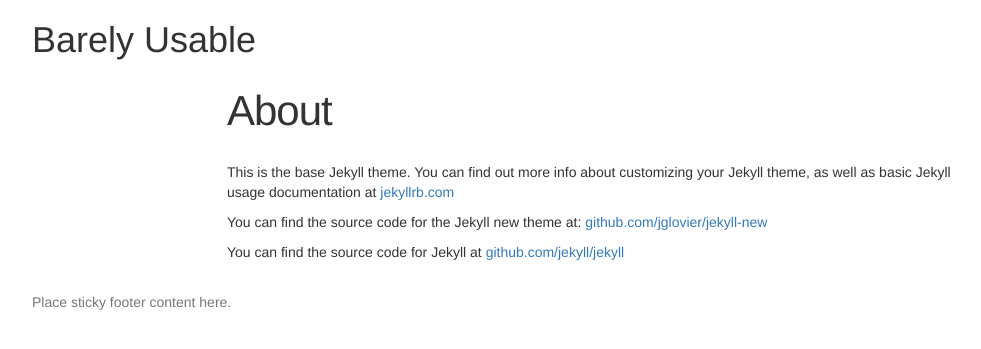
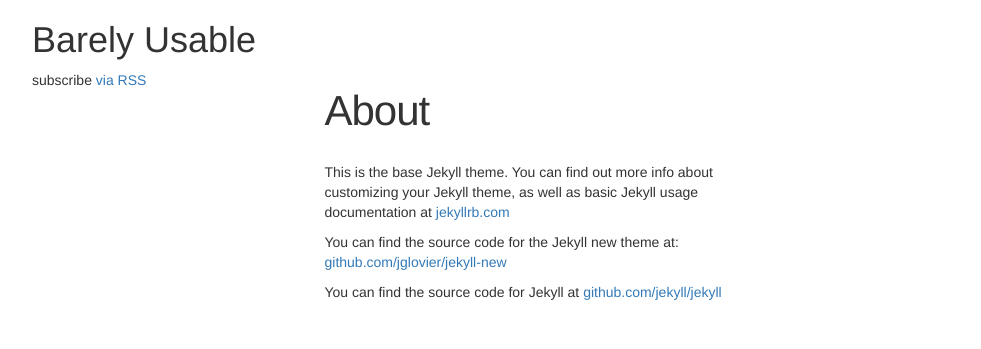
Before and after one commit to wkoszek/barelyusable, a Jekyll site: the page built from about.md, in a window 1280 px wide. Shown: the top 349 px of the page, without its empty margins (38-1019 px from the left). Built offline with Jekyll 4.4.1, drawn with Linux system fonts in a browser that asks for light colours; comment, search, counter and statistics services are not loaded.

Commit message:
Bring basic formatting with the Google Search box.

```diff
--- a/_layouts/default.html
+++ b/_layouts/default.html
@@ -3,16 +3,48 @@
 	{% include head.html %}
 	<body>
 		<div class="container">
-			{% include header.html %}
 			<div class="row">
-				<div class="col-sm-2">
-
+				<div class="col-md-3">
+					{% include header.html %}
 				</div>
-				<div class="col-sm-8">
+				<div class="col-md-5">
+					&nbsp;
+				</div>
+				<div class="col-md-4">
+					<!--
+						<form class="form-inline">
+							<div class="form-group">
+								<label class="sr-only" for="query">Email address</label>
+								<input type="search" class="form-control" id="query" placeholder="Search Google">
+							</div>
+							<button type="submit" class="btn btn-default">Search</button>
+						</form>
+					-->
+					<gcse:search></gcse:search>
+					<script>
+					  (function() {
+					    var cx = '017230485864968957396:k4i78s00cya';
+					    var gcse = document.createElement('script');
+					    gcse.type = 'text/javascript';
+					    gcse.async = true;
+					    gcse.src = (document.location.protocol == 'https:' ? 'https:' : 'http:') +
+						'//www.google.com/cse/cse.js?cx=' + cx;
+					    var s = document.getElementsByTagName('script')[0];
+					    s.parentNode.insertBefore(gcse, s);
+					  })();
+					</script>
+				</div>
+			</div>
+			<div class="row">
+				<div class="col-sm-3">
+					<p class="rss-subscribe">subscribe <a href="{{ "/feed.xml" | prepend: site.baseurl }}">via RSS</a></p>
+				</div>
+				<div class="col-sm-5">
 					{{ content }}
+				</div>
+				<div class="col-sm-4">
 				</div>
 			</div>
 		</div>
-		{% include footer.html %}
 	</body>
 </html>
```
